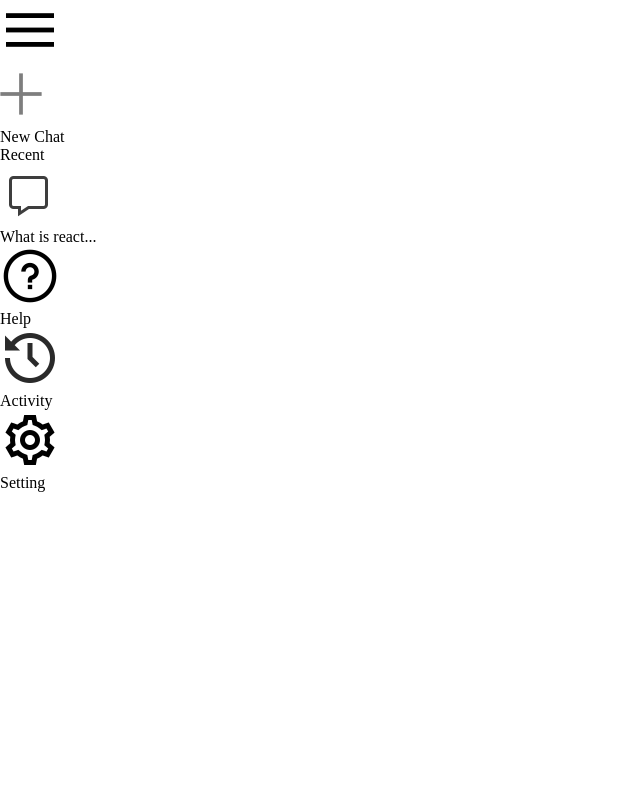
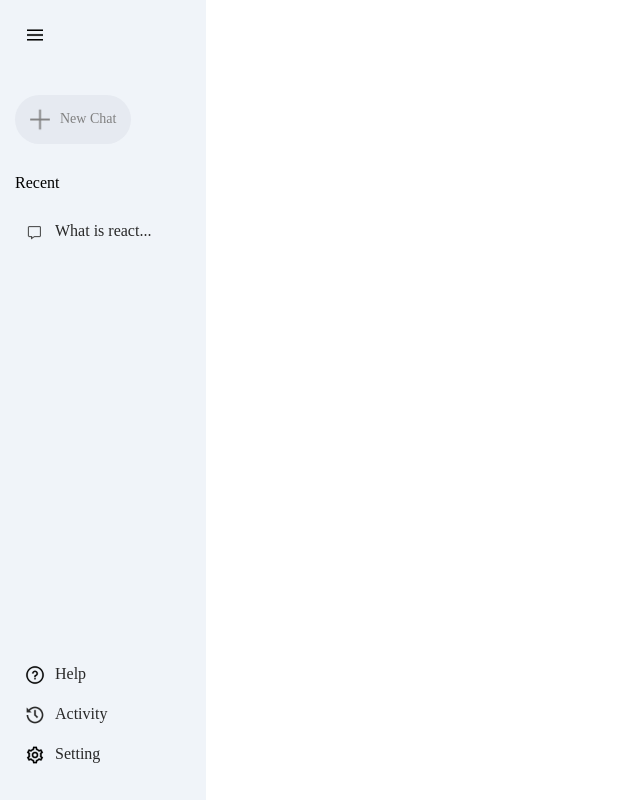
Before and after one commit to Roshnnnnn/Gemini-Clone, a React (Vite) app: page / in a window 1280 px wide. Shown: the whole page, without its empty margins (0-640 px from the left). Built offline with nearby package versions, Linux system fonts and the light colour scheme.

Commit message:
sidebar css done

```diff
--- a/src/components/Sidebar/Siedbar.css
+++ b/src/components/Sidebar/Siedbar.css
@@ -0,0 +1,66 @@
+.sidebar {
+  min-height: 100vh;
+  display: inline-flex;
+  flex-direction: column;
+  justify-content: space-between;
+  background-color: #f0f4f9;
+  padding: 25px 15px;
+}
+
+.sidebar img {
+  width: 20px;
+}
+
+.sidebar .menu {
+  display: block;
+  margin-left: 10px;
+  cursor: pointer;
+}
+
+.sidebar .new-chat {
+  margin-top: 50px;
+  display: inline-flex;
+  align-items: center;
+  gap: 10px;
+  padding: 10px 15px;
+  background-color: #e6eaf1;
+  border-radius: 50px;
+  font-size: 14px;
+  color: gray;
+  cursor: pointer;
+}
+
+.sidebar .recent {
+  display: flex;
+  flex-direction: column;
+}
+
+.sidebar .recent-title {
+  margin-top: 30px;
+  margin-bottom: 20px;
+}
+
+.sidebar .recent-entry {
+  display: flex;
+  align-items: start;
+  gap: 10px;
+  padding: 10px;
+  padding-right: 40px;
+  border-radius: 50px;
+  color: #282828;
+  cursor: pointer;
+}
+
+.sidebar .recent-entry:hover {
+  background-color: #e2e6eb;
+}
+
+.sidebar .bottom {
+  display: flex;
+  flex-direction: column;
+}
+
+.sidebar .bottom-item {
+  padding-right: 10px;
+  cursor: pointer;
+}
```
